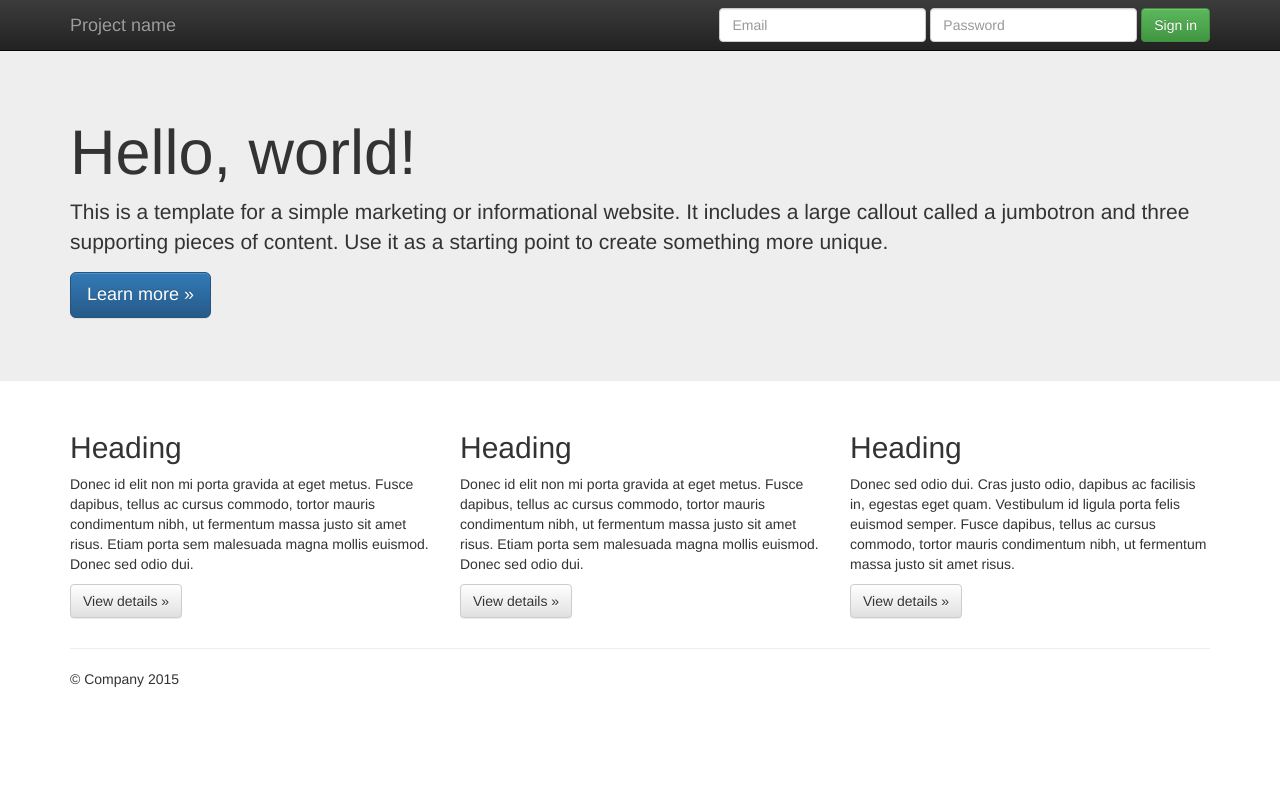
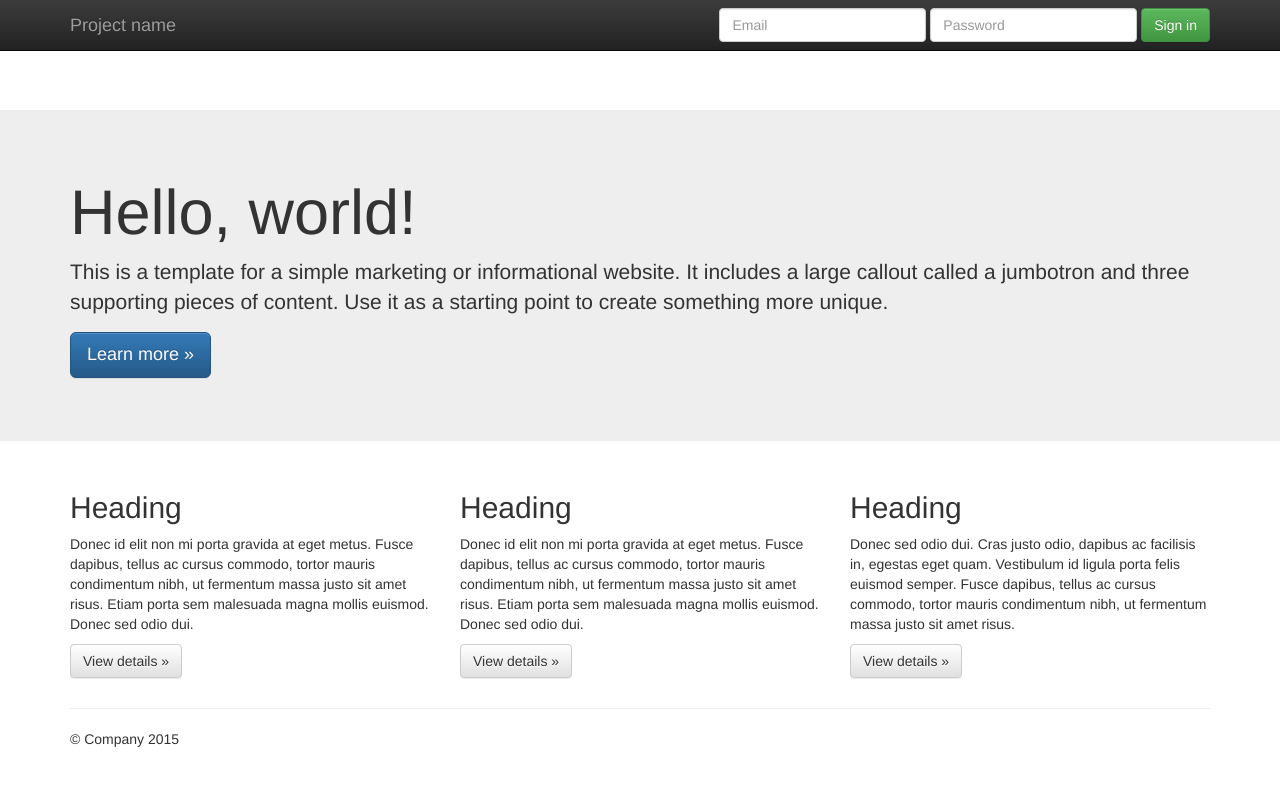
Before and after one commit to selhtc21/mywebsite, a plain HTML site: page index.html in a window 1280 px wide. Drawn offline with nearby package versions, Linux system fonts and the light colour scheme.

Commit message:
add 100 for padding in css

```diff
--- a/index.html
+++ b/index.html
@@ -14,7 +14,7 @@
         <link rel="stylesheet" href="css/bootstrap.min.css">
         <style>
             body {
-                padding-top: 50px;
+                padding-top: 110px;
                 padding-bottom: 20px;
             }
         </style>
```
